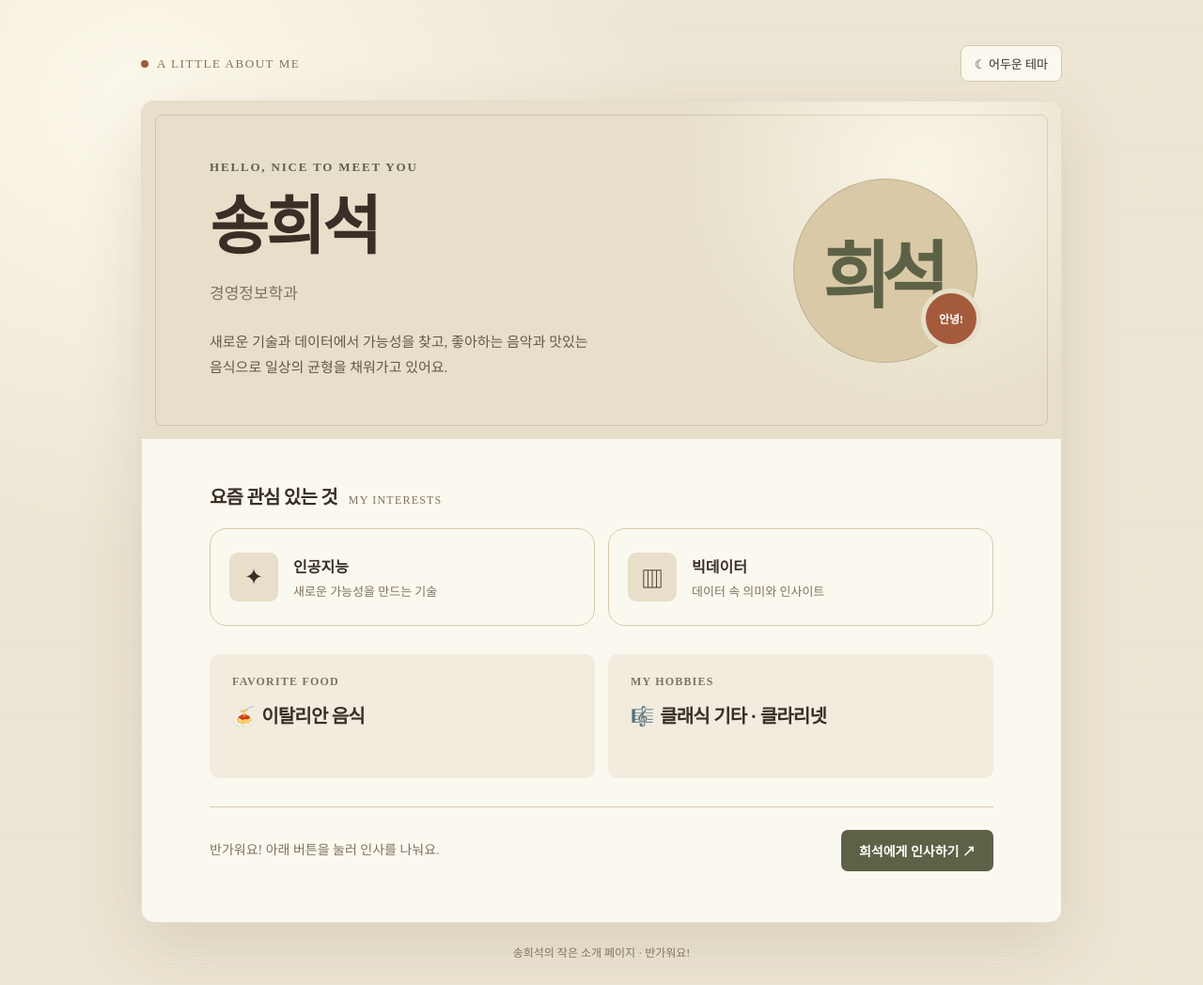
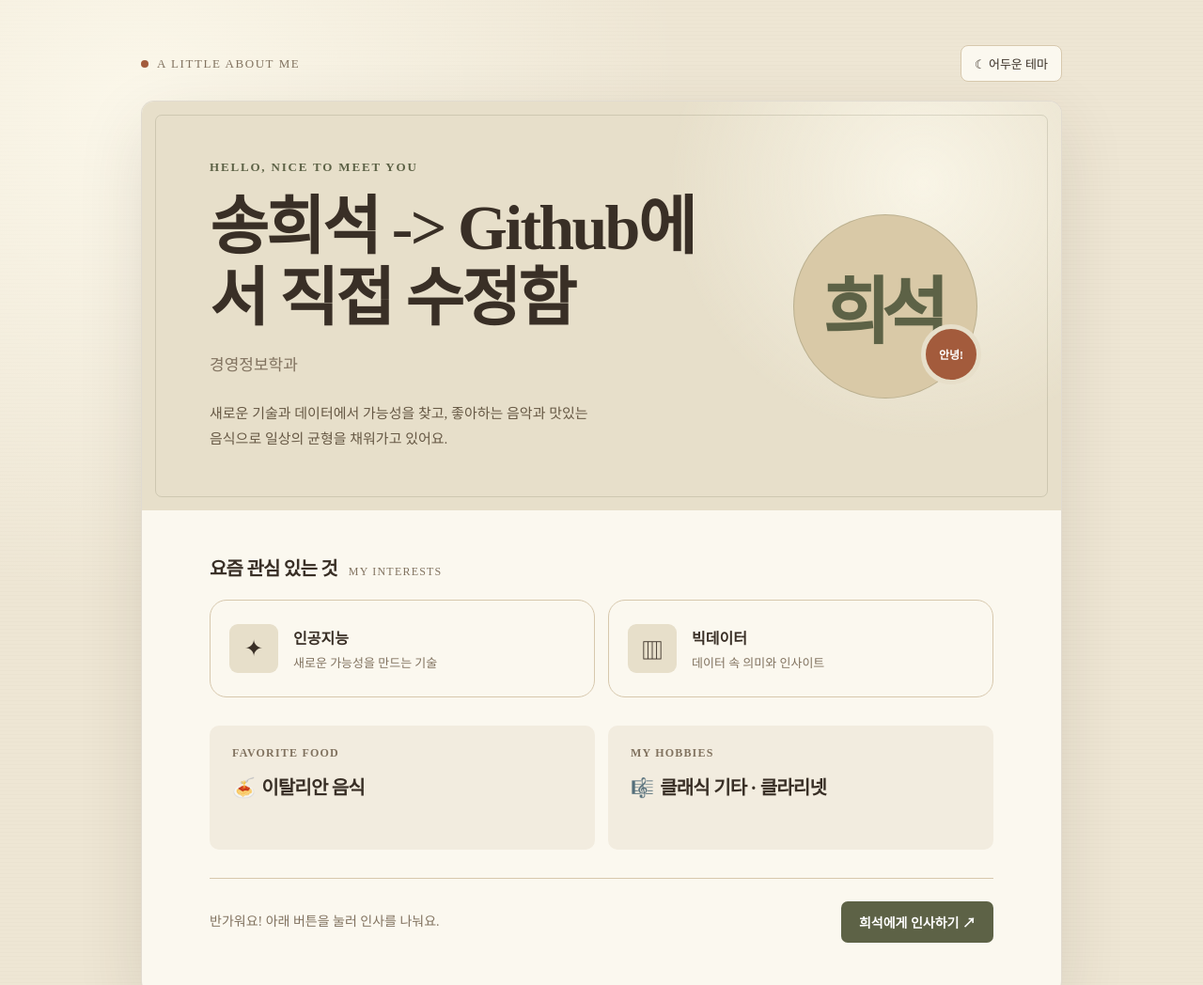
Before and after one commit to shs6502/week11-mini, a plain HTML site: page index.html in a window 1280 px wide. Shown: the top 1048 px of the page at 94% size. Drawn offline with Linux system fonts and the light colour scheme.

Commit message:
H1태그내용수정-github에서
H1태그내용수정-github에서

```diff
--- a/index.html
+++ b/index.html
@@ -434,7 +434,7 @@
       <header class="hero">
         <div>
           <p class="eyebrow">HELLO, NICE TO MEET YOU</p>
-          <h1>송희석</h1>
+          <h1>송희석 -> Github에서 직접 수정함</h1>
           <p class="major">경영정보학과</p>
           <p class="hero-note">새로운 기술과 데이터에서 가능성을 찾고, 좋아하는 음악과 맛있는 음식으로 일상의 균형을 채워가고 있어요.</p>
         </div>
```
